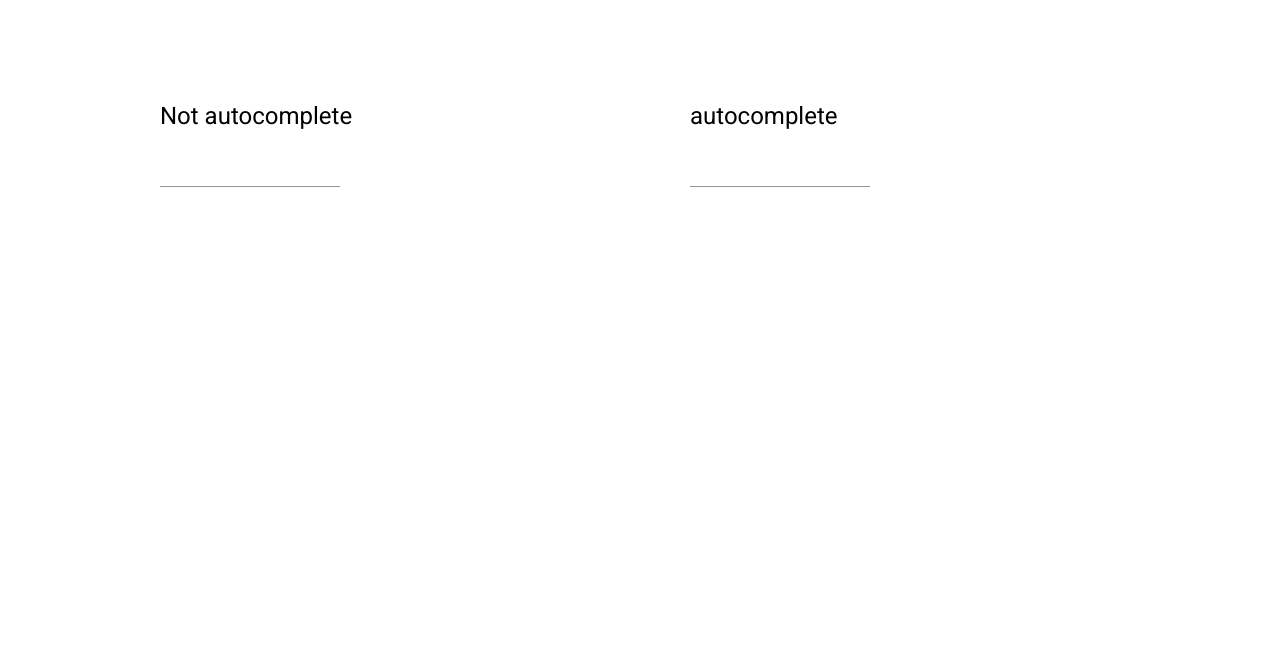
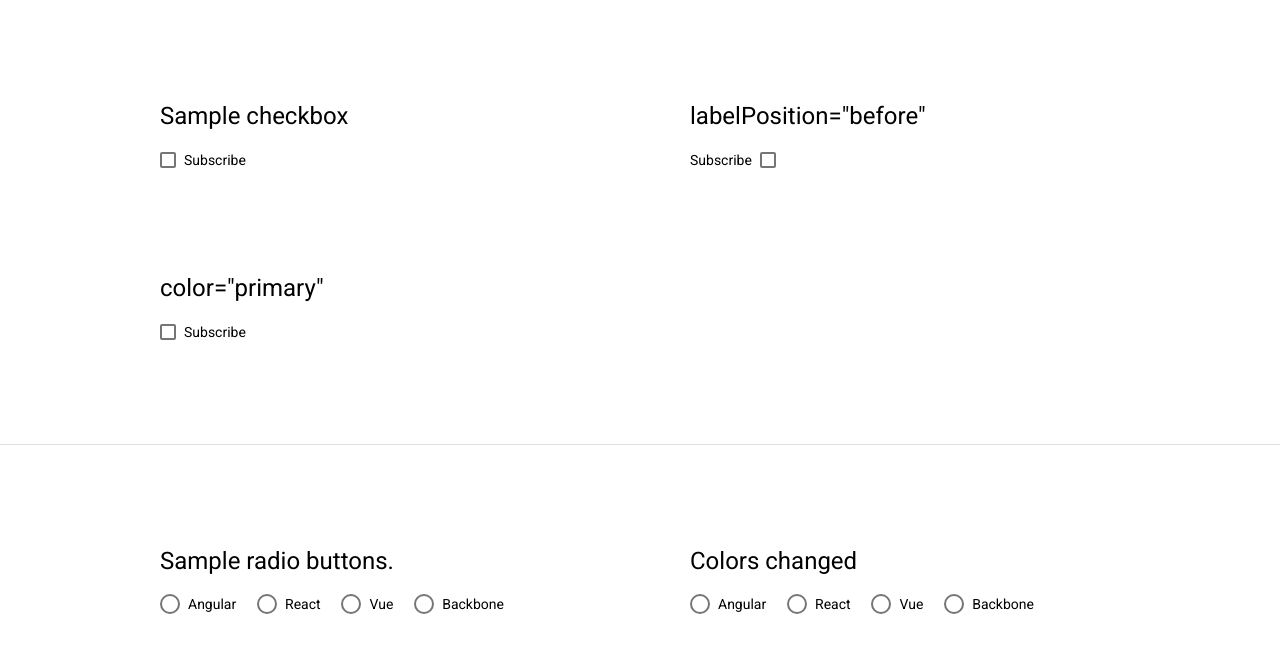
Before and after one commit to spankbang/AngularMaterial, an Angular app: page / in a window 1280 px wide. Shown: the top 652 px of the page. Built offline with nearby package versions, Linux system fonts and the light colour scheme.

Commit message:
checkbox and radio

```diff
--- a/src/app/app.component.html
+++ b/src/app/app.component.html
@@ -1,32 +1,56 @@
-<!-- import { MatAutocompleteModule } from '@angular/material/autocomplete' -->
+<!-- import { MatCheckboxModule } from '@angular/material/checkbox' -->
+
 
 
 <div class="container">
 
     <div>
-        <h1>Not autocomplete</h1>
-        <form>
-            <mat-form-field>
-                <input type="text" matInput>
-            </mat-form-field>
-        </form>
+        <h1>Sample checkbox</h1>
+        <mat-checkbox>
+            Subscribe
+        </mat-checkbox>
+    </div>
+
+    <div>
+        <h1>labelPosition="before"</h1>
+        <mat-checkbox labelPosition="before">
+            Subscribe
+        </mat-checkbox>
     </div>
 
 
-
     <div>
-        <h1> autocomplete</h1>
-
-        <form>
-            <mat-form-field>
-                <input type="text" matInput [matAutocomplete]="auto">
-                <mat-autocomplete #auto="matAutocomplete">
-                    <mat-option *ngFor="let option of options" [value]="option" >
-                        {{option}}
-                    </mat-option>
-                </mat-autocomplete>
-            </mat-form-field>
-        </form>
+        <h1>color="primary"</h1>
+        <mat-checkbox color="primary">
+            Subscribe
+        </mat-checkbox>
     </div>
 
 </div>
+
+
+<mat-divider></mat-divider>
+
+<div class="container">
+    <div>
+        <h1>Sample radio buttons.</h1>
+        <mat-radio-group>
+            <mat-radio-button value="Angular">Angular</mat-radio-button> &nbsp;&nbsp;&nbsp;&nbsp;
+            <mat-radio-button value="React">React</mat-radio-button> &nbsp;&nbsp;&nbsp;&nbsp;
+            <mat-radio-button value="Vue">Vue</mat-radio-button> &nbsp;&nbsp;&nbsp;&nbsp;
+            <mat-radio-button value="Backbone">Backbone</mat-radio-button>
+        </mat-radio-group>
+    </div>
+
+    <div>
+        <!-- You can also use the two way binding ! -->
+        <h1>Colors changed</h1>
+        <mat-radio-group>
+            <mat-radio-button color="primary"  value="Angular">Angular</mat-radio-button> &nbsp;&nbsp;&nbsp;&nbsp;
+            <mat-radio-button color="warn"  value="React">React</mat-radio-button> &nbsp;&nbsp;&nbsp;&nbsp;
+            <mat-radio-button  color="accent" value="Vue">Vue</mat-radio-button> &nbsp;&nbsp;&nbsp;&nbsp;
+            <mat-radio-button value="Backbone">Backbone</mat-radio-button>
+        </mat-radio-group>
+    </div>
+
+</div>
--- a/src/app/app.component.scss
+++ b/src/app/app.component.scss
@@ -5,5 +5,4 @@
     grid-template-columns: 1fr 1fr;
     justify-content: center;
     grid-gap:100px;
-    padding-bottom: 500px;
 }
```
Also changed, not shown: src/app/materials/materials.module.ts (+6 -5 lines).
